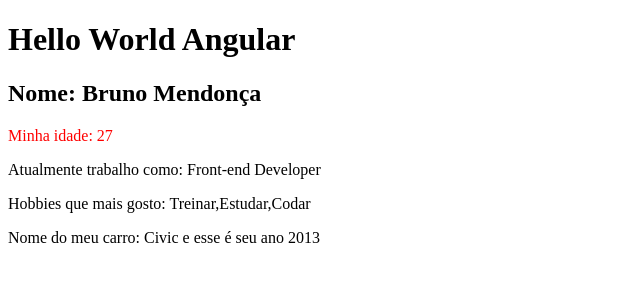
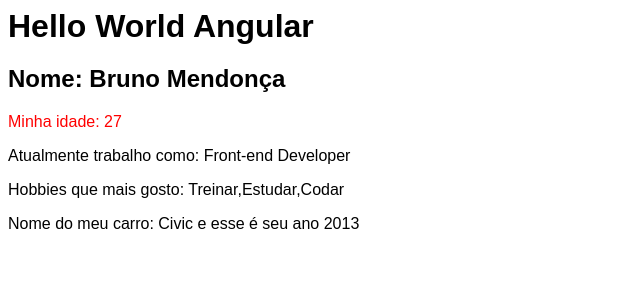
Before and after one commit to devbrunomendoncatotvs/Roadmap-Front-end, an Angular app in the folder angular/: page / in a window 1280 px wide. Shown: the top 300 px of the page, without its empty margins (0-640 px from the left). Built offline with nearby package versions, Linux system fonts and the light colour scheme.

Commit message:
add module 4_css_no_angular

```diff
--- a/angular/src/app/app.css
+++ b/angular/src/app/app.css
@@ -0,0 +1,6 @@
+* {
+  margin: 0;
+  padding: 0;
+  box-sizing: border-box;
+  font-family: sans-serif;
+}
```
